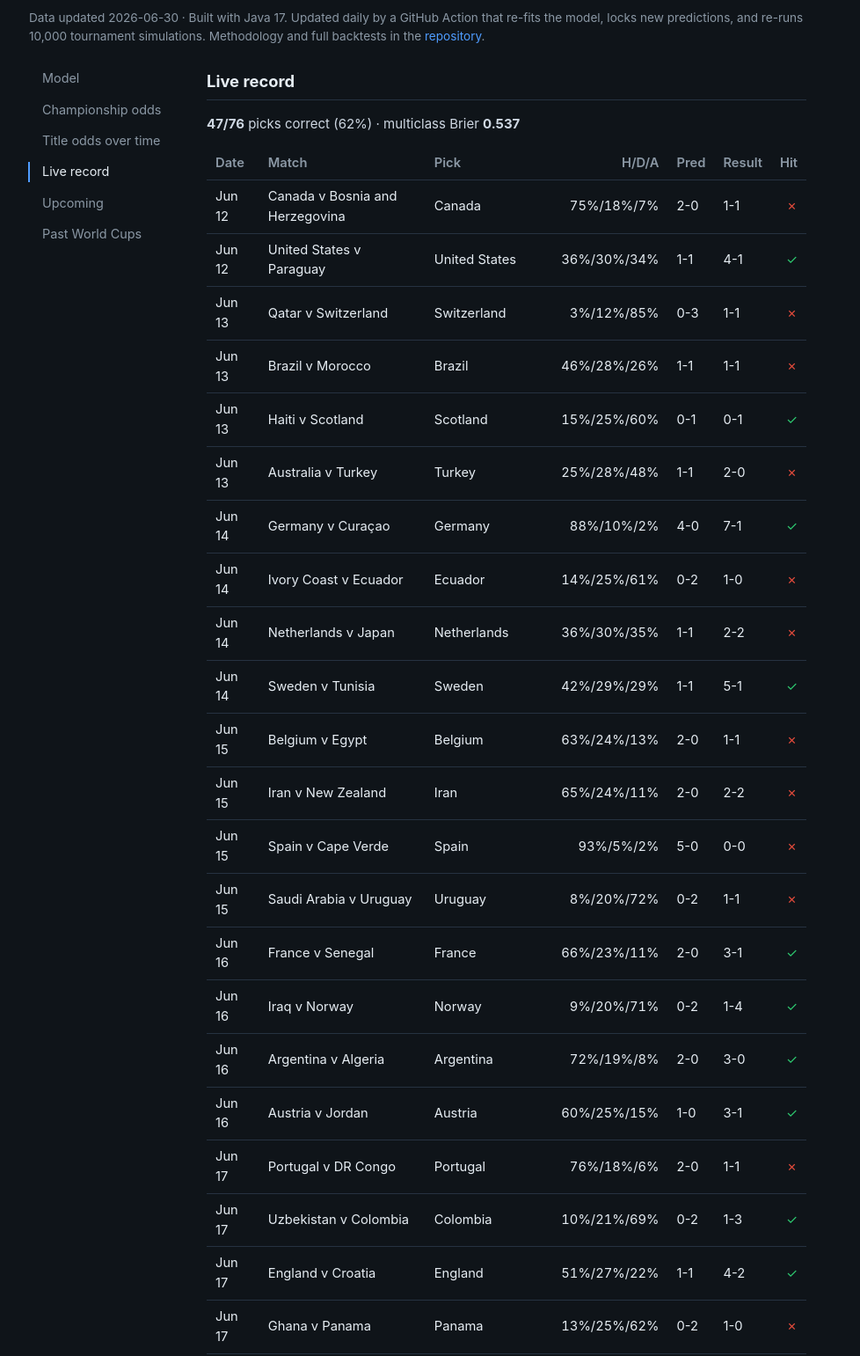
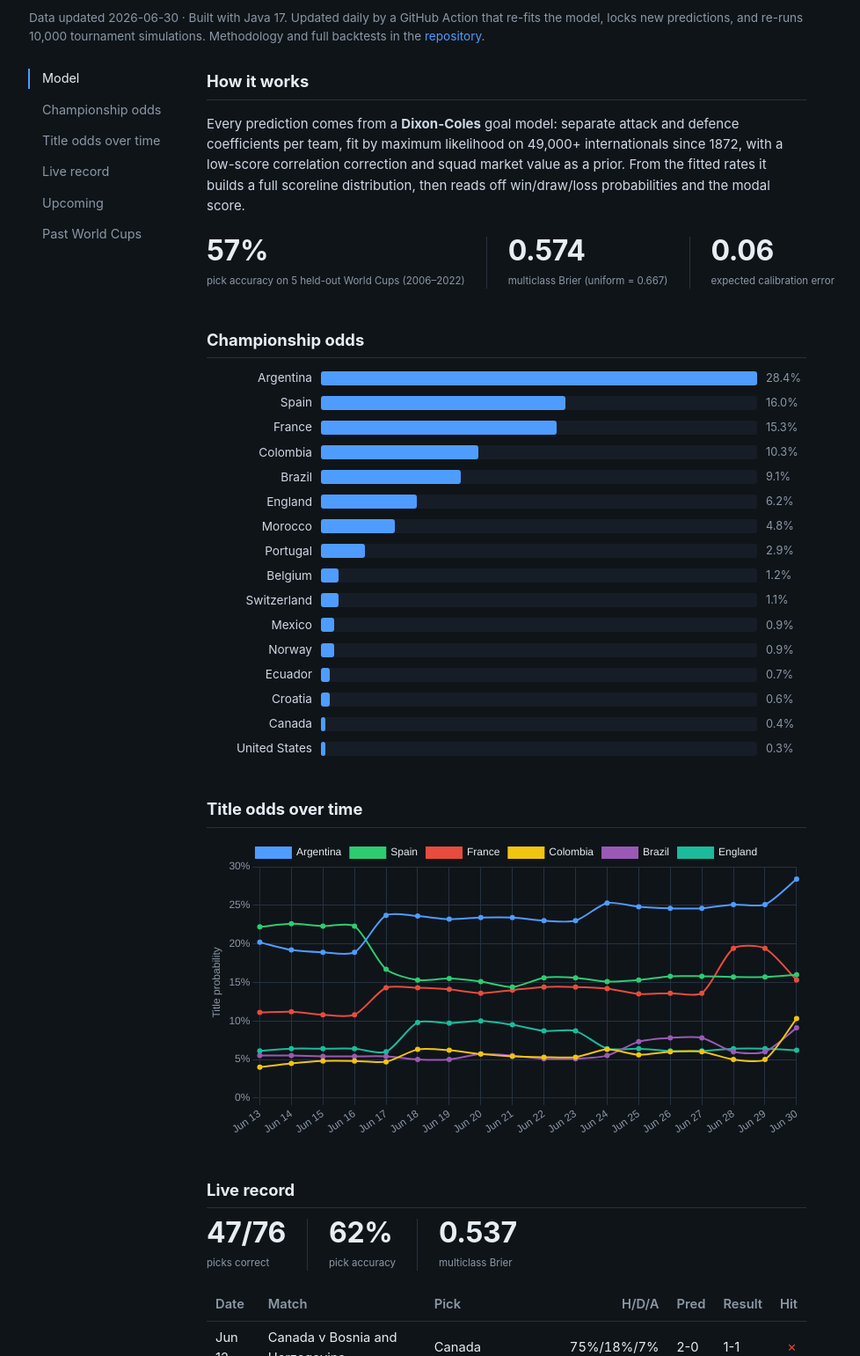
Before and after one commit to qnicondavid/World-Cup-Predictor, a plain HTML site: page docs/index.html in a window 1280 px wide. Shown: the part 80-1621 px from the top of the page at 88% size, without its empty margins (165-1143 px from the left). Drawn offline with nearby package versions, Linux system fonts and the light colour scheme.

Commit message:
Stacked layout with sticky jump-menu; live record as stat cards

```diff
--- a/docs/index.html
+++ b/docs/index.html
@@ -11,6 +11,7 @@
     --muted: #8b98a5; --accent: #4f9cff; --good: #2ecc71; --bad: #e74c3c;
   }
   * { box-sizing: border-box; }
+  html { scroll-behavior: smooth; }
   body { margin: 0; background: var(--bg); color: var(--fg);
     font: 15px/1.55 -apple-system, Segoe UI, Roboto, Helvetica, Arial, sans-serif; }
   .wrap { max-width: 920px; margin: 0 auto; padding: 32px 18px 64px; }
@@ -21,17 +22,18 @@
   .updated { color: var(--muted); font-size: 0.85rem; }
   .tagline { color: var(--muted); margin: 0 0 12px; }
 
-  .shell { display: flex; gap: 30px; margin-top: 26px; }
-  .side { display: flex; flex-direction: column; gap: 13px; min-width: 172px; }
+  .shell { display: flex; gap: 30px; margin-top: 26px; align-items: flex-start; }
+  .side { position: sticky; top: 24px; display: flex; flex-direction: column; gap: 13px; min-width: 172px; }
   .side a { cursor: pointer; font-size: 0.9rem; color: var(--muted);
     padding-left: 14px; border-left: 2px solid transparent; margin-left: -1px; }
   .side a:hover { color: var(--fg); text-decoration: none; }
   .side a.on { color: var(--fg); border-left-color: var(--accent); }
   .main { flex: 1; min-width: 0; }
-  .panel { display: none; }
-  .panel.on { display: block; }
+  .panel { scroll-margin-top: 24px; }
+  .panel + .panel { margin-top: 44px; }
 
   .stats { display: grid; grid-template-columns: repeat(3, 1fr); gap: 24px; margin: 24px 0 4px; }
+  .statrow { display: flex; gap: 24px; margin: 8px 0 20px; flex-wrap: wrap; }
   .stat .num { font-size: 2rem; font-weight: 700; letter-spacing: -0.01em; line-height: 1; }
   .stat .lbl { color: var(--muted); font-size: 0.72rem; line-height: 1.45; margin-top: 10px; white-space: nowrap; }
   .stat + .stat { border-left: 1px solid var(--line); padding-left: 24px; }
@@ -49,15 +51,13 @@
   th { color: var(--muted); font-weight: 600; }
   td.num, th.num { text-align: right; font-variant-numeric: tabular-nums; }
   .hit { color: var(--good); } .miss { color: var(--bad); }
-  .pill { display: inline-block; background: #1f2a36; border: 1px solid var(--line);
-    border-radius: 999px; padding: 1px 9px; font-size: 0.82rem; }
   footer { margin-top: 48px; color: var(--muted); font-size: 0.85rem; }
   canvas { max-height: 380px; }
   .err { color: var(--bad); }
 
   @media (max-width: 560px) {
     .shell { flex-direction: column; gap: 18px; }
-    .side { flex-direction: row; flex-wrap: wrap; gap: 16px; }
+    .side { position: static; flex-direction: row; flex-wrap: wrap; gap: 16px; }
     .side a { border-left: none; padding-left: 0; margin-left: 0; }
     .side a.on { border-bottom: 2px solid var(--accent); }
     .stat .lbl { white-space: normal; }
@@ -73,16 +73,16 @@
 
   <div class="shell">
     <nav class="side" id="side" aria-label="Sections">
-      <a data-tab="model">Model</a>
-      <a data-tab="champ">Championship odds</a>
-      <a data-tab="traj">Title odds over time</a>
-      <a data-tab="record" class="on">Live record</a>
-      <a data-tab="upcoming">Upcoming</a>
-      <a data-tab="past">Past World Cups</a>
+      <a href="#model" class="on">Model</a>
+      <a href="#champ">Championship odds</a>
+      <a href="#traj">Title odds over time</a>
+      <a href="#record">Live record</a>
+      <a href="#upcoming">Upcoming</a>
+      <a href="#past">Past World Cups</a>
     </nav>
 
     <div class="main">
-      <section class="panel" data-panel="model">
+      <section class="panel" id="model">
         <h2>How it works</h2>
         <p>Every prediction comes from a <strong>Dixon-Coles</strong> goal model: separate attack and
           defence coefficients per team, fit by maximum likelihood on 49,000+ internationals since 1872,
@@ -96,28 +96,26 @@
         </div>
       </section>
 
-      <section class="panel" data-panel="champ">
-        <h2>Championship odds <span class="pill">Monte Carlo</span></h2>
+      <section class="panel" id="champ">
+        <h2>Championship odds</h2>
         <div class="bars" id="champBars"></div>
       </section>
 
-      <section class="panel" data-panel="traj">
+      <section class="panel" id="traj">
         <h2>Title odds over time</h2>
-        <p class="tagline">How each contender's championship probability has moved as the tournament
-          unfolds, from the daily locked simulations.</p>
         <canvas id="trajChart" aria-label="Title odds over time line chart"></canvas>
       </section>
 
-      <section class="panel on" data-panel="record">
+      <section class="panel" id="record">
         <h2>Live record</h2>
-        <p id="recordLine">…</p>
+        <div class="statrow" id="recordStats"></div>
         <table id="resolvedTable"><thead><tr>
           <th>Date</th><th>Match</th><th>Pick</th><th class="num">H/D/A</th>
           <th>Pred</th><th>Result</th><th class="num">Hit</th>
         </tr></thead><tbody></tbody></table>
       </section>
 
-      <section class="panel" data-panel="upcoming">
+      <section class="panel" id="upcoming">
         <h2>Upcoming predictions</h2>
         <table id="upcomingTable"><thead><tr>
           <th>Date</th><th>Match</th><th>Pick</th><th class="num">Win</th>
@@ -125,7 +123,7 @@
         </tr></thead><tbody></tbody></table>
       </section>
 
-      <section class="panel" data-panel="past">
+      <section class="panel" id="past">
         <h2>Past World Cups results</h2>
         <p class="tagline">Validated on five World Cups it never saw during training. For each
           tournament the model trains only on matches played before it, then predicts every match in
@@ -167,10 +165,12 @@ function render(d) {
   document.getElementById("updated").textContent = d.updated || "—";
 
   const rec = d.record || { correct: 0, evaluated: 0, brier: 0 };
-  document.getElementById("recordLine").innerHTML = rec.evaluated
-    ? `<strong>${rec.correct}/${rec.evaluated}</strong> picks correct
-       (${pct(rec.correct / rec.evaluated)}) · multiclass Brier <strong>${rec.brier.toFixed(3)}</strong>`
-    : "No locked predictions have been resolved yet.";
+  const acc = rec.evaluated ? Math.round(rec.correct / rec.evaluated * 100) : 0;
+  document.getElementById("recordStats").innerHTML = rec.evaluated
+    ? `<div class="stat"><div class="num">${rec.correct}/${rec.evaluated}</div><div class="lbl">picks correct</div></div>
+       <div class="stat"><div class="num">${acc}%</div><div class="lbl">pick accuracy</div></div>
+       <div class="stat"><div class="num">${rec.brier.toFixed(3)}</div><div class="lbl">multiclass Brier</div></div>`
+    : `<p style="margin:0">No locked predictions have been resolved yet.</p>`;
 
   const rb = document.querySelector("#resolvedTable tbody");
   (d.resolved || []).forEach(m => {
@@ -203,20 +203,10 @@ const MON = ["Jan","Feb","Mar","Apr","May","Jun","Jul","Aug","Sep","Oct","Nov","
 const fmtDay = s => { const p = String(s).split("-"); return MON[+p[1]-1] + " " + (+p[2]); };
 const PALETTE = ["#4f9cff","#2ecc71","#e74c3c","#f1c40f","#9b59b6","#1abc9c","#e67e22","#ec87c0"];
 
-let trajSeries = null, trajDone = false;
-
 fetch("data/odds_history.json", { cache: "no-store" })
   .then(r => { if (!r.ok) throw new Error(r.status); return r.json(); })
-  .then(s => { trajSeries = s; ensureTraj(); })
+  .then(renderTrajectory)
   .catch(() => { /* no history yet — leave the section empty */ });
-
-function ensureTraj() {
-  if (trajDone || !trajSeries) return;
-  const panel = document.querySelector('[data-panel="traj"]');
-  if (!panel || !panel.classList.contains("on")) return;   // wait until the tab is visible so the canvas has width
-  trajDone = true;
-  renderTrajectory(trajSeries);
-}
 
 function renderTrajectory(series) {
   if (!Array.isArray(series) || series.length === 0) return;
@@ -250,14 +240,17 @@ function renderTrajectory(series) {
   });
 }
 
-document.getElementById("side").addEventListener("click", e => {
-  const a = e.target.closest("[data-tab]");
-  if (!a) return;
-  const tab = a.getAttribute("data-tab");
-  document.querySelectorAll("#side [data-tab]").forEach(x => x.classList.toggle("on", x === a));
-  document.querySelectorAll(".panel").forEach(p => p.classList.toggle("on", p.getAttribute("data-panel") === tab));
-  if (tab === "traj") ensureTraj();
-});
+const navLinks = {};
+document.querySelectorAll("#side a").forEach(a => { navLinks[a.getAttribute("href").slice(1)] = a; });
+const spy = new IntersectionObserver(entries => {
+  entries.forEach(e => {
+    if (e.isIntersecting) {
+      Object.values(navLinks).forEach(a => a.classList.remove("on"));
+      if (navLinks[e.target.id]) navLinks[e.target.id].classList.add("on");
+    }
+  });
+}, { rootMargin: "-15% 0px -75% 0px", threshold: 0 });
+document.querySelectorAll(".panel").forEach(p => spy.observe(p));
 </script>
 </body>
 </html>
```
